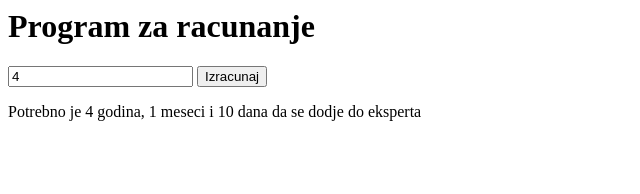
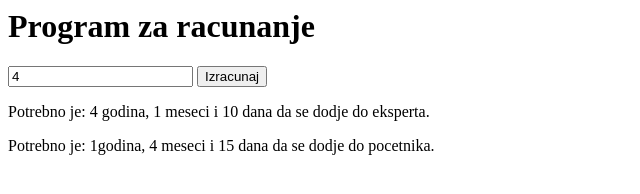
Before and after one commit to majamgd/racunanje, a plain HTML site: page index.html in a window 1280 px wide. Both pictures are taken after a click on the button "Izracunaj". Shown: the whole page, without its empty margins (0-640 px from the left). Drawn offline with Linux system fonts and the light colour scheme.

Commit message:
dodat paragraf

```diff
--- a/index.html
+++ b/index.html
@@ -3,6 +3,7 @@
 <button id="klikni">Izracunaj</button>
 
 <p id="poruka"></p>
+<p id="poruka1"></p>
 
 
 <script src="main.js"></script>
--- a/main.js
+++ b/main.js
@@ -1,5 +1,8 @@
 
 const pasus1 = document.getElementById("poruka");
+const pasus2 = document.getElementById("poruka1");
+
+
 
 // function getBrojSatiDnevno() {
 //     return document.getElementById("unos").value;
@@ -16,8 +19,16 @@ function izracunajDane() {
 
     brojGodinaDoPocetnika=brojDanaZaPocetnika / 365;
     console.log("Broj godina ucenja do pocetnika je:",brojGodinaDoPocetnika.toFixed(2));
+    ////////////////////////////////
+    var celihGodinaDoPocetnika = Math.floor(brojDanaZaPocetnika/365);
+    var ostatakDanaGodinaDoPocetnika = brojDanaZaPocetnika - (celihGodinaDoPocetnika * 365);
+    var brojMeseciZaPocetnika = Math.floor(ostatakDanaGodinaDoPocetnika/ 30);
+    var daniDoPocetnika = ostatakDanaGodinaDoPocetnika - (brojMeseciZaPocetnika * 30);
 
-    //pasus1.innerText="Broj dana ....";
+
+
+
+   pasus2.innerText="Potrebno je: "+ celihGodinaDoPocetnika + "godina, " + brojMeseciZaPocetnika + " meseci i " + daniDoPocetnika + " dana da se dodje do pocetnika.";
 
     daniPrakseDaPocetnikPostaneExpert = (satiEkspert-satiPocetnik)/8;
     ukupanBrojDanaDoEksperta = brojDanaZaPocetnika + daniPrakseDaPocetnikPostaneExpert;
@@ -34,7 +45,7 @@ function izracunajDane() {
     // var message = 'Potrebno je ' + celihGodina + ' godina, ' + brojMeseci + ' meseci i' ;
     // pasus1.innerText = message;
 
-    pasus1.innerText = `Potrebno je ${celihGodina} godina, ${brojMeseci} meseci i ${dani} dana da se dodje do eksperta`; // template string (ES6)
+    pasus1.innerText = `Potrebno je: ${celihGodina} godina, ${brojMeseci} meseci i ${dani} dana da se dodje do eksperta.`; // template string (ES6)
 }
 
 const dugme = document.getElementById("klikni");
```
